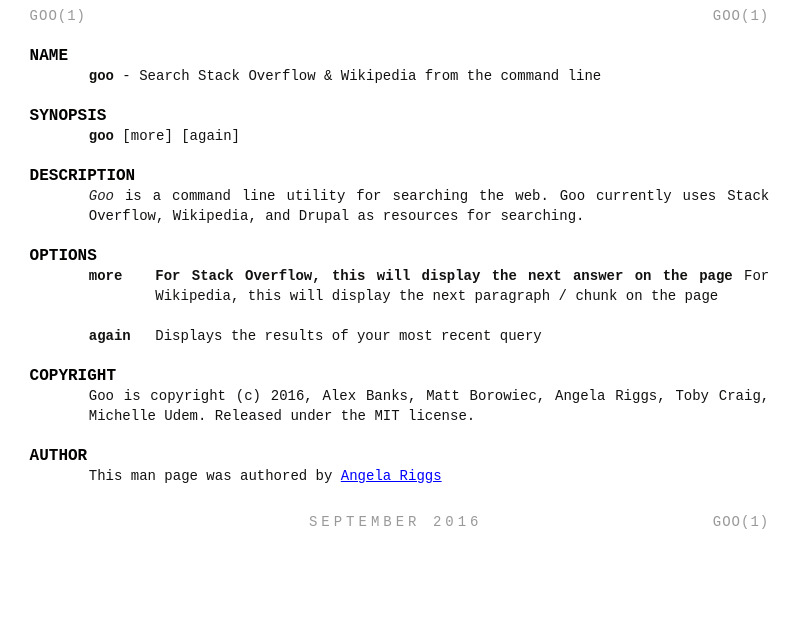
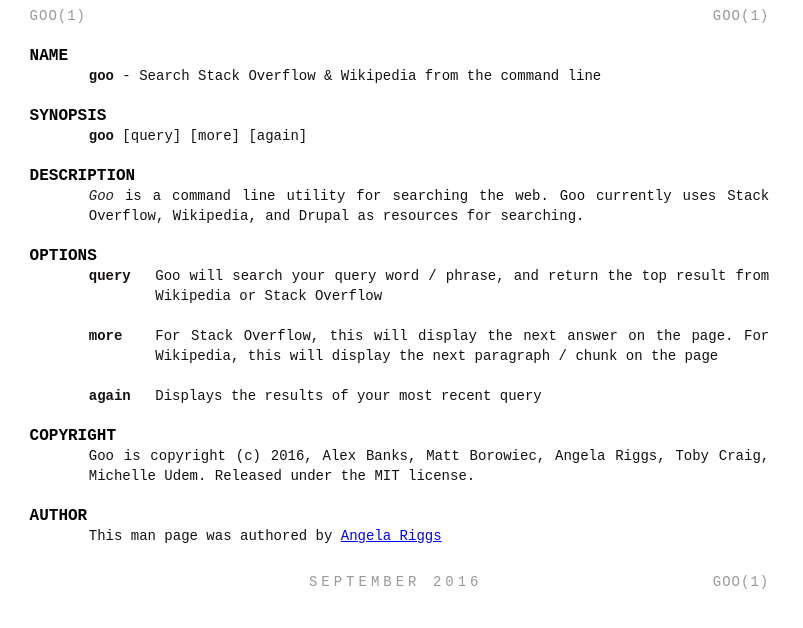
Before and after one commit to angelariggs/goo, a website: page manual/goo.1.html in a window 1280 px wide. Shown: the whole page, without its empty margins (0-803 px from the left). Drawn offline with Linux system fonts and the light colour scheme.

Commit message:
Making the man page moar bettah

```diff
--- a/manual/goo.1.html
+++ b/manual/goo.1.html
@@ -74,7 +74,7 @@
 
 <h2 id="SYNOPSIS">SYNOPSIS</h2>
 
-<p><code>goo</code> [more] [again]</p>
+<p><code>goo</code> [query] [more] [again]</p>
 
 <h2 id="DESCRIPTION">DESCRIPTION</h2>
 
@@ -83,8 +83,8 @@
 <h2 id="OPTIONS">OPTIONS</h2>
 
 <dl>
-<dt class="flush"><code>more</code></dt><dd><p><strong> For Stack Overflow, this will display the next answer on the page
-</strong> For Wikipedia, this will display the next paragraph / chunk on the page</p></dd>
+<dt class="flush"><code>query</code></dt><dd><p>Goo will search your query word / phrase, and return the top result from Wikipedia or Stack Overflow</p></dd>
+<dt class="flush"><code>more</code></dt><dd><p>For Stack Overflow, this will display the next answer on the page. For Wikipedia, this will display the next paragraph / chunk on the page</p></dd>
 <dt class="flush"><code>again</code></dt><dd><p>Displays the results of your most recent query</p></dd>
 </dl>
 
```
Also changed, not shown: 2 other files.
